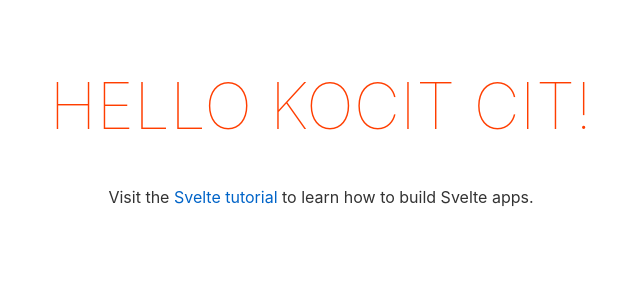
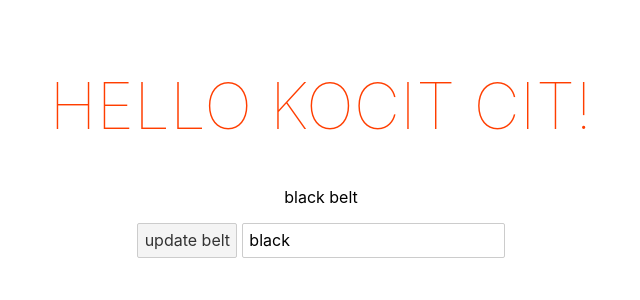
Before and after one commit to ocit17/belajar_sveltesjs, a Svelte app: page / in a window 1280 px wide. Shown: the top 300 px of the page, without its empty margins (319-959 px from the left). Built offline with nearby package versions, Linux system fonts and the light colour scheme.

Commit message:
net ninja episode #4

```diff
--- a/src/App.svelte
+++ b/src/App.svelte
@@ -1,10 +1,22 @@
 <script>
 	export let name;
+	let beltColor = 'black';
+	const handleClik = () => {
+		beltColor = 'orange';
+	}
+
+	const handleInput = (e) => {
+		beltColor = e.target.value;
+	}
+
 </script>
 
 <main>
 	<h1>Hello {name}!</h1>
-	<p>Visit the <a href="https://svelte.dev/tutorial">Svelte tutorial</a> to learn how to build Svelte apps.</p>
+	<p style="color:{beltColor}">{beltColor} belt</p>
+	<button on:click={handleClik}>update belt</button>
+	<!-- <input type="text" on:input="{handleInput}" value={beltColor}> -->
+	<input type="text" bind:value="{beltColor}">
 </main>
 
 <style>
```
